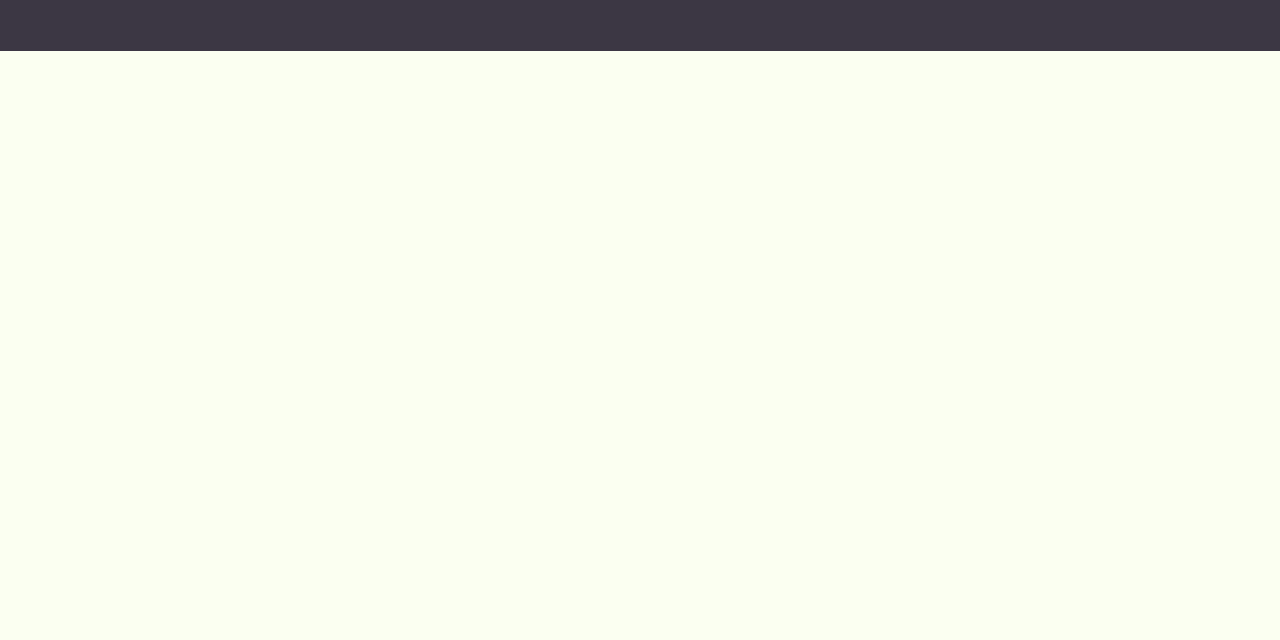
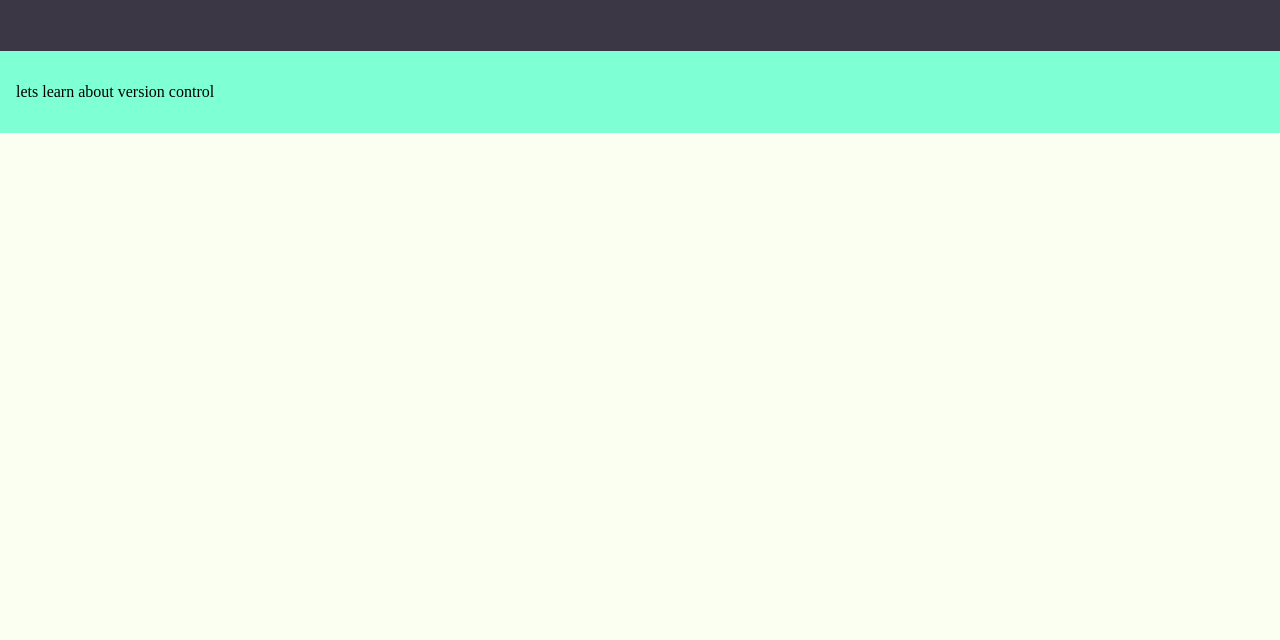
Before and after one commit to megalodonagar-hash/git-project, a plain HTML site: page index.html in a window 1280 px wide. Shown: the part 160-800 px from the top of the page. Drawn offline with Linux system fonts and the light colour scheme.

Commit message:
Added the main section of the homepage

```diff
--- a/index.html
+++ b/index.html
@@ -10,5 +10,10 @@
     <header class="header">
         <h1 class="header-title">How to use git!</h1>
     </header>
+    <main class="main">
+        <p class="introduction">
+            lets learn about version control
+        </p>
+    </main>
 </body>
 </html>
--- a/styles/git.css
+++ b/styles/git.css
@@ -20,3 +20,8 @@ body {
     font-family: 'Trebuchet MS', 'Lucida Sans Unicode', 'Lucida Grande', 'Lucida Sans', Arial, sans-serif;
     font-size: 4rem;
 }
+
+.main {
+    background-color: aquamarine;
+    padding: 16px;
+}
```
